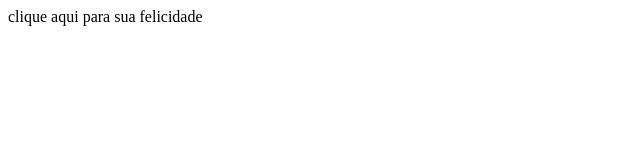
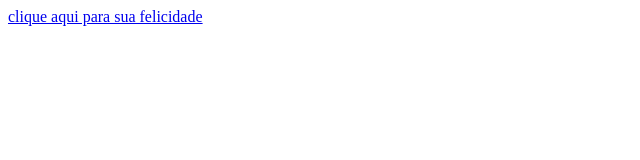
Before and after one commit to EmmanuellyFaccion/aula-de-informatica2, a plain HTML site: page index.html in a window 1280 px wide. Shown: the whole page, without its empty margins (0-640 px from the left). Drawn offline with Linux system fonts and the light colour scheme.

Commit message:
Aula de informatica 2
conseguir terminar

```diff
--- a/index.html
+++ b/index.html
@@ -8,7 +8,7 @@
 </head>
 <body>
 <div>
-    <!-- <a href='https://youtu.be/UBAX-13g8OM' > -->
+     <a href='https://youtu.be/UBAX-13g8OM' >
     clique aqui para sua felicidade
     <a>
 </div>
```
